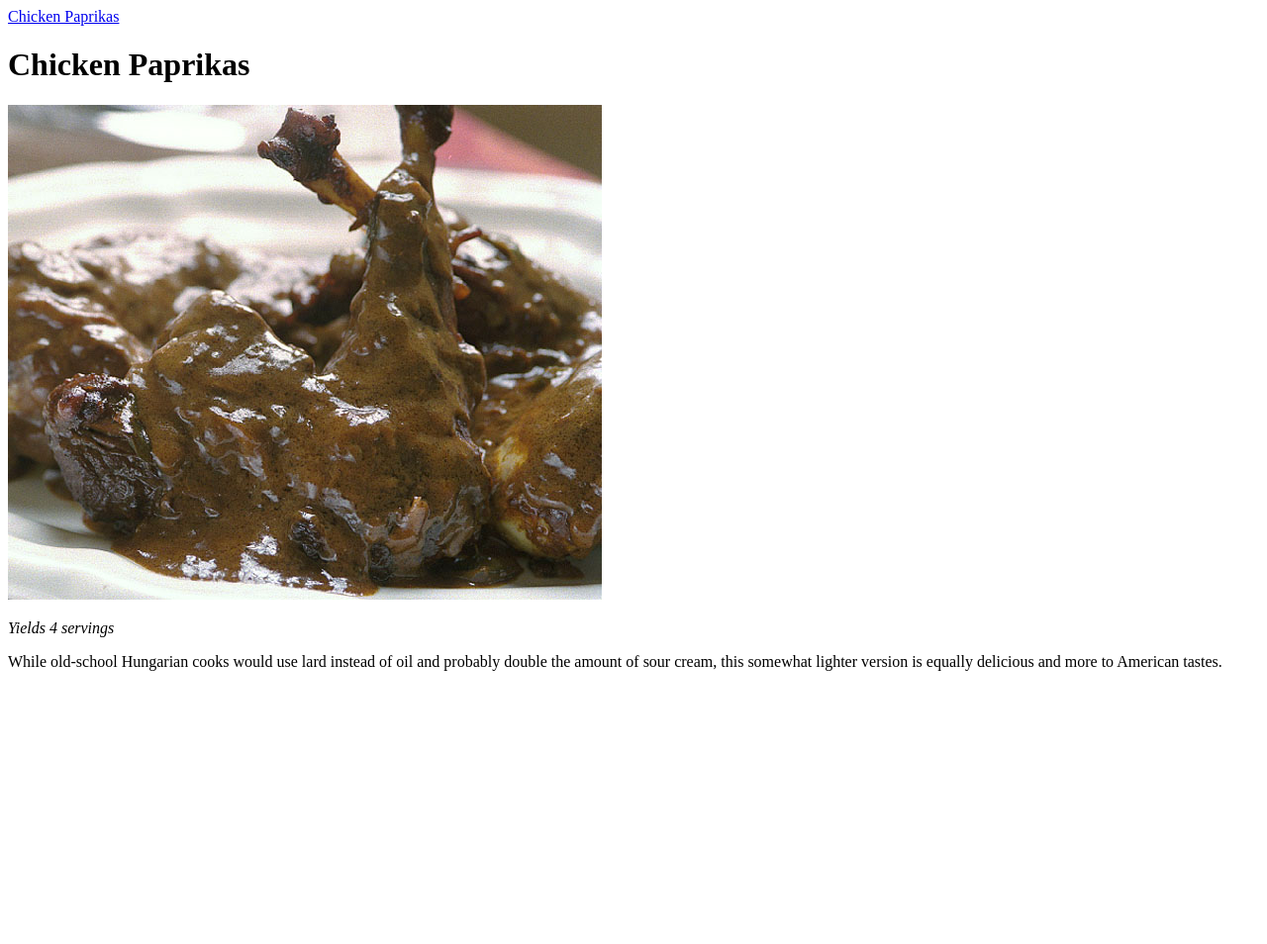
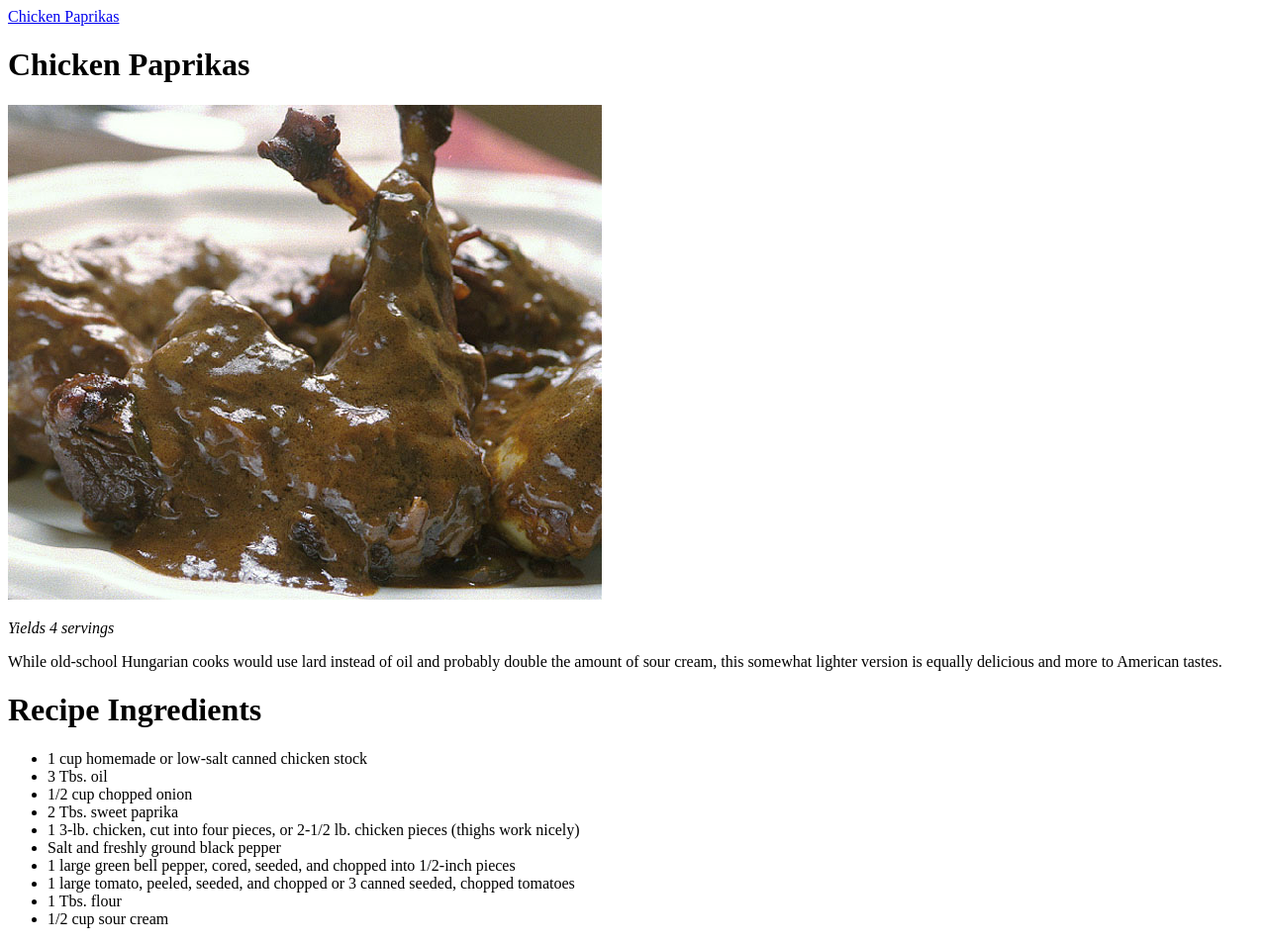
Before and after one commit to nsect/odin-recipes, a plain HTML site: page Recipes/chickenPaprikas.html in a window 1280 px wide. Shown: the whole page at 99% size. Before the commit the page ends 800 px from the top, so only its background shows below. Drawn offline with Linux system fonts and the light colour scheme.

Commit message:
Build chickenPaprikas ingredients list

```diff
--- a/Recipes/chickenPaprikas.html
+++ b/Recipes/chickenPaprikas.html
@@ -10,6 +10,29 @@
         <img src="../images/chickenPaprikas.jpg">
         <p><em>Yields 4 servings</em></p>
         <p>While old-school Hungarian cooks would use lard instead of oil and probably double the amount of sour cream, this somewhat lighter version is equally delicious and more to American tastes.</p>
+        <h1>Recipe Ingredients</h1>
+        <ul>
+            <li>1 cup homemade or low-salt canned chicken stock
+            </li>
+            <li>3 Tbs. oil
+            </li>
+            <li>1/2 cup chopped onion
+            </li>
+            <li>2 Tbs. sweet paprika</li>
+            <li>1 3-lb. chicken, cut into four pieces, or 2-1/2 lb. chicken pieces (thighs work nicely)
+            </li>
+            <li>Salt and freshly ground black pepper
+            </li>
+            <li>1 large green bell pepper, cored, seeded, and chopped into 1/2-inch pieces
+            </li>
+            <li>1 large tomato, peeled, seeded, and chopped or 3 canned seeded, chopped tomatoes
+            </li>
+            <li>1 Tbs. flour
+            </li>
+            <li>1/2 cup sour cream
+            </li>
+        </ul>
+
 
     </body>
 </html>
```
